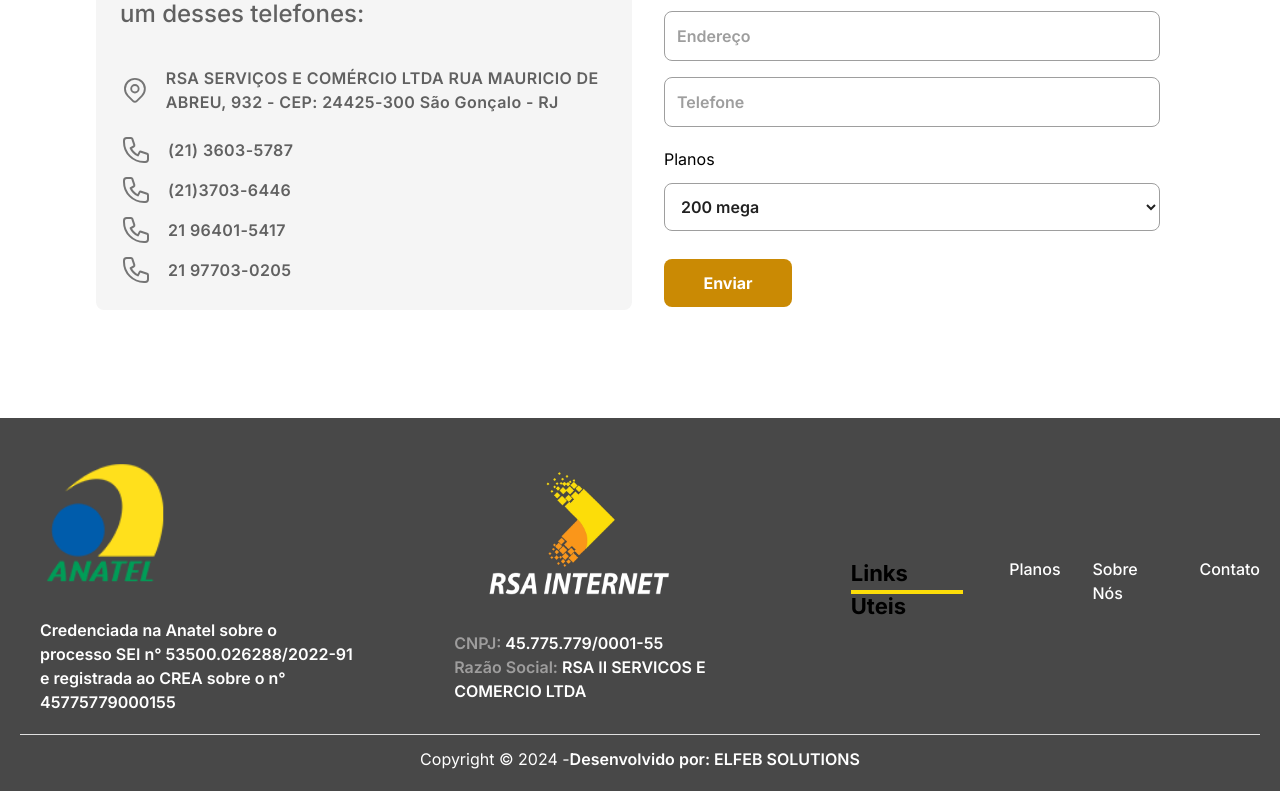
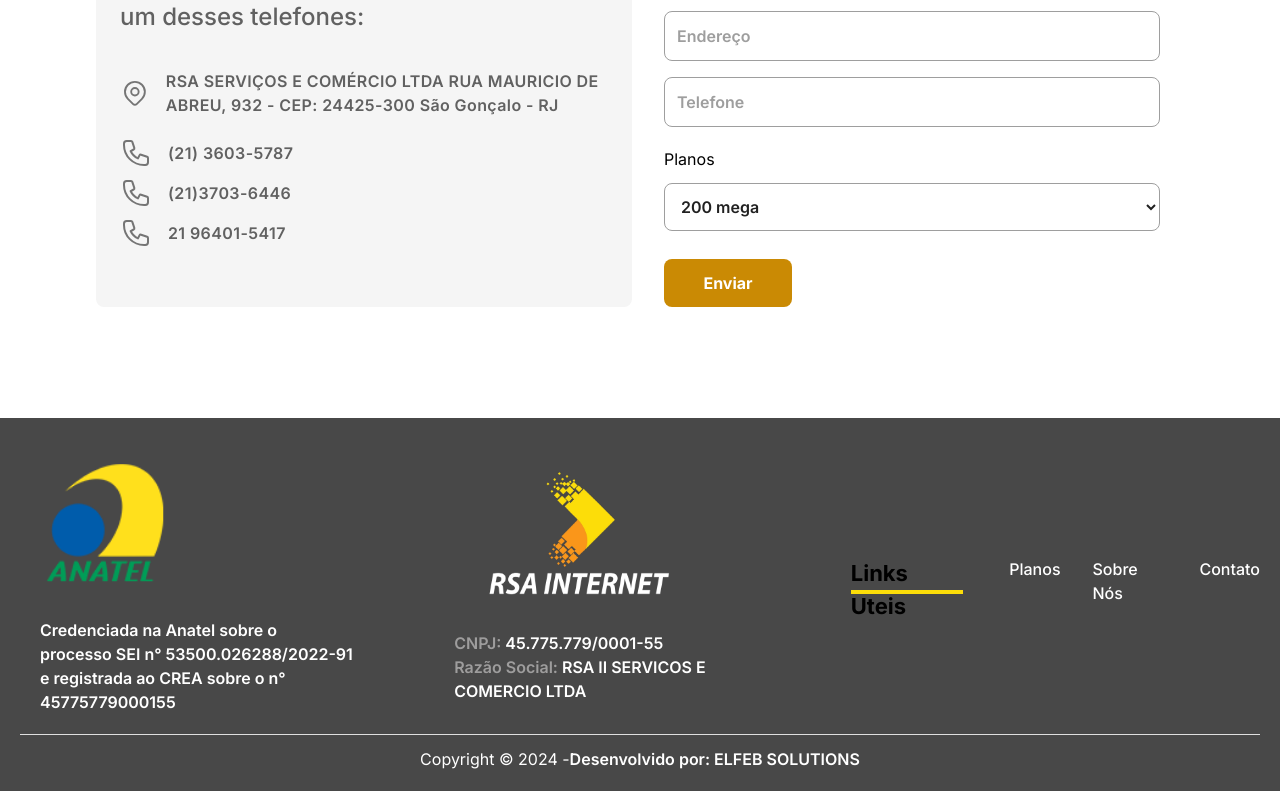
Before and after one commit to ewertho/rsa, a Next.js app: page / in a window 1280 px wide. Shown: the part 2589-3380 px from the top of the page. Built offline with nearby package versions, Linux system fonts and the light colour scheme.

Commit message:
retirada de numero de contato 21977030205

```diff
--- a/src/components/contato/Contato.tsx
+++ b/src/components/contato/Contato.tsx
@@ -141,27 +141,6 @@ const Contato = () => {
                     21 96401-5417
                   </div>
                 </div>
-                <div className="flex items-center mt-2 text-gray-600 dark:text-gray-400">
-                  <svg
-                    fill="none"
-                    stroke="currentColor"
-                    strokeLinecap="round"
-                    strokeLinejoin="round"
-                    strokeWidth="1.5"
-                    viewBox="0 0 24 24"
-                    className="w-8 h-8 text-gray-500"
-                  >
-                    <path
-                      strokeLinecap="round"
-                      strokeLinejoin="round"
-                      strokeWidth="1.5"
-                      d="M3 5a2 2 0 012-2h3.28a1 1 0 01.948.684l1.498 4.493a1 1 0 01-.502 1.21l-2.257 1.13a11.042 11.042 0 005.516 5.516l1.13-2.257a1 1 0 011.21-.502l4.493 1.498a1 1 0 01.684.949V19a2 2 0 01-2 2h-1C9.716 21 3 14.284 3 6V5z"
-                    />
-                  </svg>
-                  <div className="ml-4 text-md tracking-wide font-semibold w-40">
-                    21 97703-0205
-                  </div>
-                </div>
               </div>
 
               <form
```
